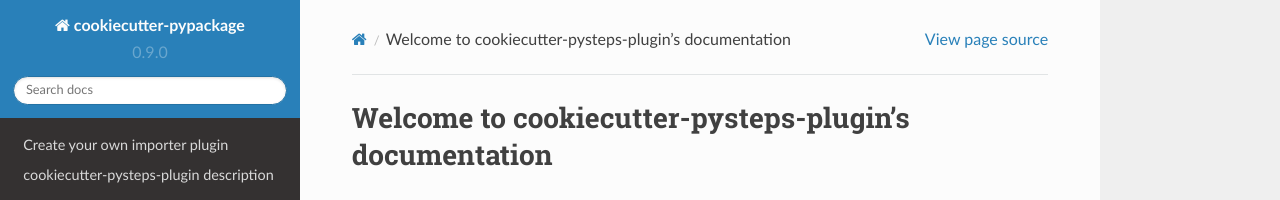
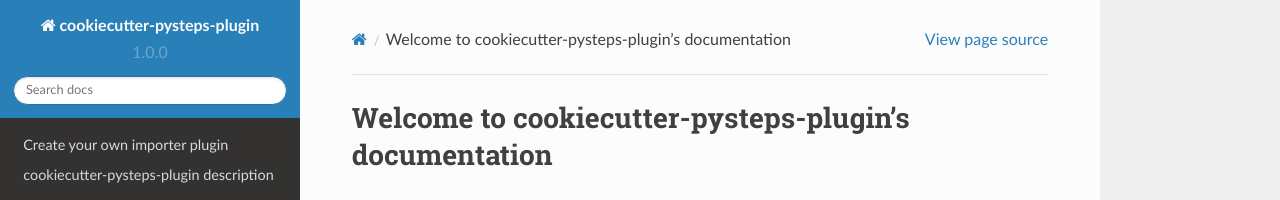
Before and after one commit to pySTEPS/cookiecutter-pysteps-plugin, a Sphinx documentation site: the page built from docs/index.rst, in a window 1280 px wide. Shown: the top 200 px of the page. Built offline with Sphinx 7.4.7 and the Read the Docs theme 2.0.0, drawn with Linux system fonts in a browser that asks for light colours.

Commit message:
Remove references to cookiecutter-pypackage

```diff
--- a/docs/conf.py
+++ b/docs/conf.py
@@ -4,6 +4,7 @@ extensions = [
     'sphinx.ext.autodoc',
     'sphinx.ext.doctest',
     'sphinx.ext.todo',
+    "numpydoc",
 ]
 
 # Add any paths that contain templates here, relative to this directory.
@@ -19,12 +20,12 @@ source_encoding = 'utf-8'
 master_doc = 'index'
 
 # General information about the project.
-project = 'cookiecutter-pypackage'
+project = 'cookiecutter-pysteps-plugin'
 copyright = '2020, Pysteps developers'
 author = 'Pysteps developers'
 
-version = '0.9.0'
-release = '0.9.0'
+version = '1.0.0'
+release = '1.0.0'
 
 language = None
 
```
Also changed, not shown: 2 other files.
